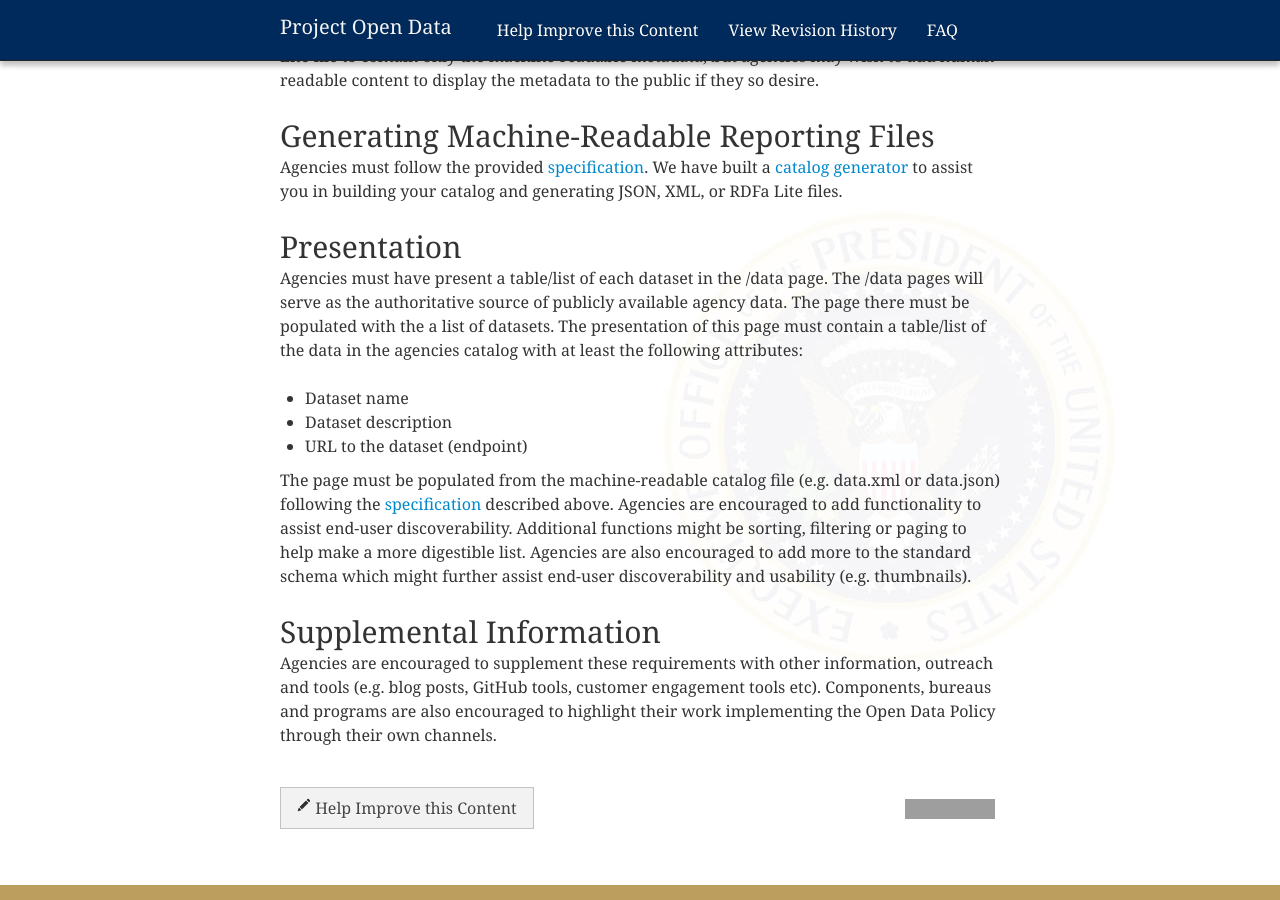
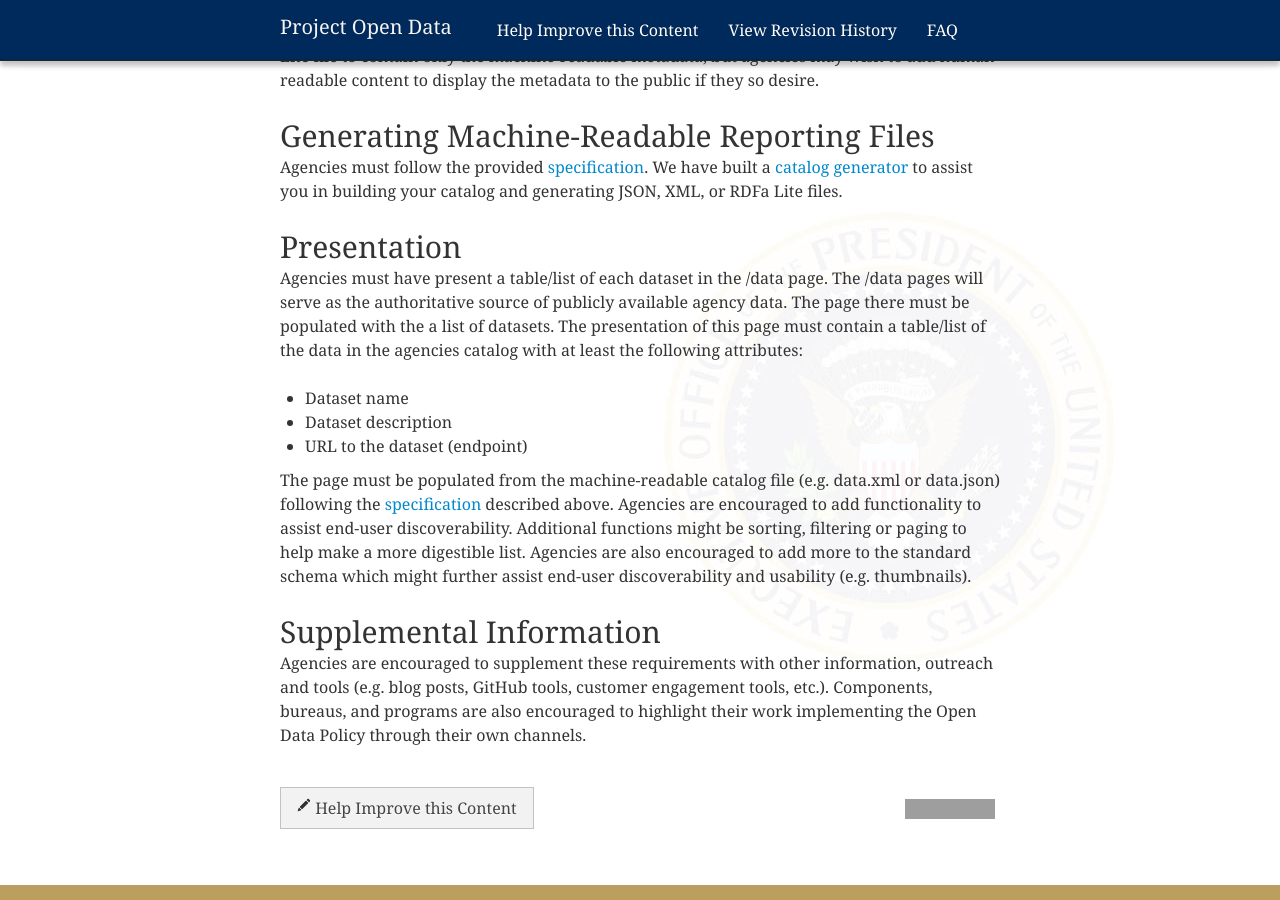
Before and after one commit to gbinal/p-o-d.github.com, a Jekyll site: the page built from catalog.md, in a window 1280 px wide and 900 px high, scrolled down 1795 px. Built offline with Jekyll 4.4.1, drawn with Linux system fonts in a browser that asks for light colours; nearby versions of some CDN libraries; grey boxes are pictures that could not be loaded.

Commit message:
Minor grammatical changes

```diff
--- a/catalog.md
+++ b/catalog.md
@@ -63,4 +63,4 @@ The page must be populated from the machine-readable catalog file (e.g. data.xml
 Supplemental Information
 ------------------------
 
-Agencies are encouraged to supplement these requirements with other information, outreach and tools (e.g. blog posts, GitHub tools, customer engagement tools etc).  Components, bureaus and programs are also encouraged to highlight their work implementing the Open Data Policy through their own channels.
+Agencies are encouraged to supplement these requirements with other information, outreach and tools (e.g. blog posts, GitHub tools, customer engagement tools, etc.).  Components, bureaus, and programs are also encouraged to highlight their work implementing the Open Data Policy through their own channels.
```
